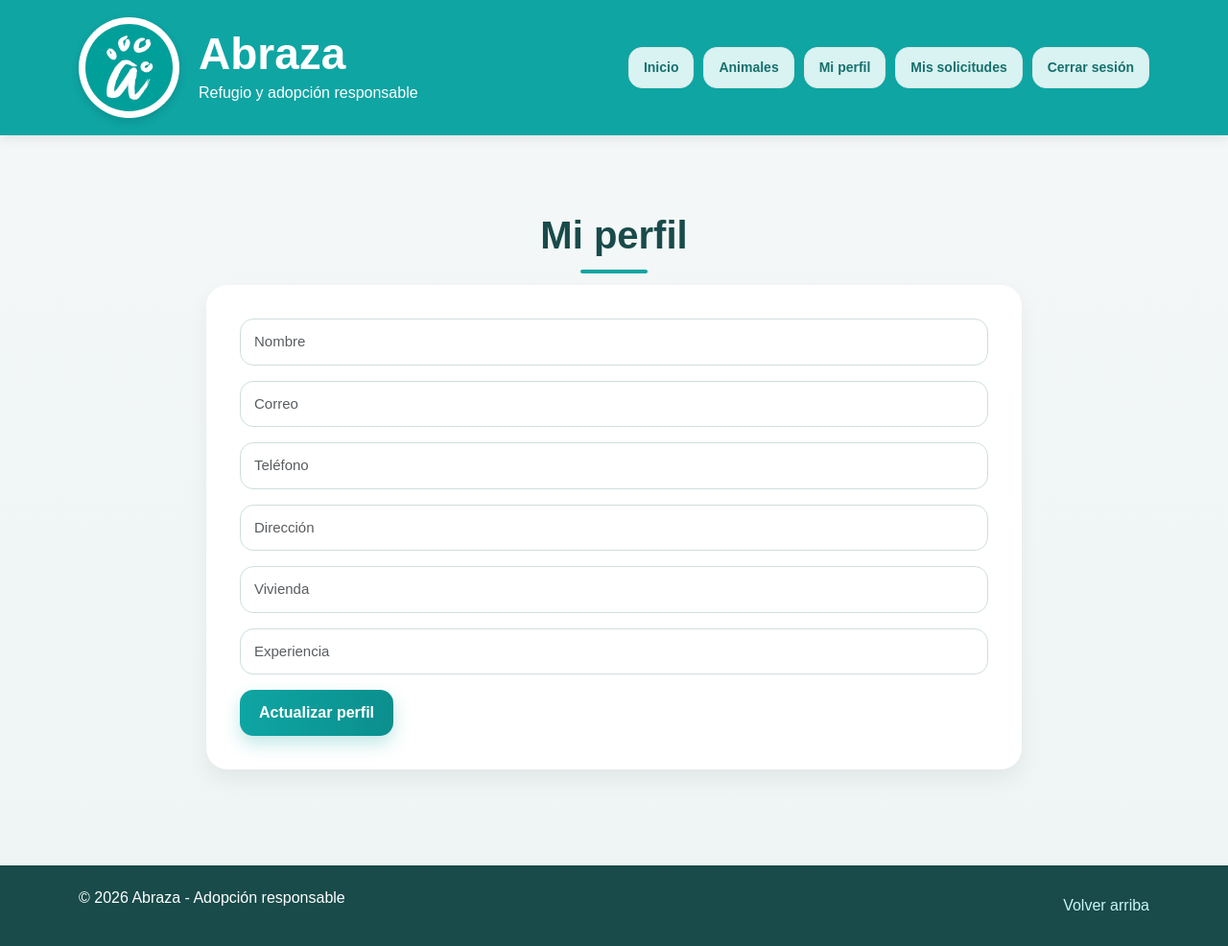
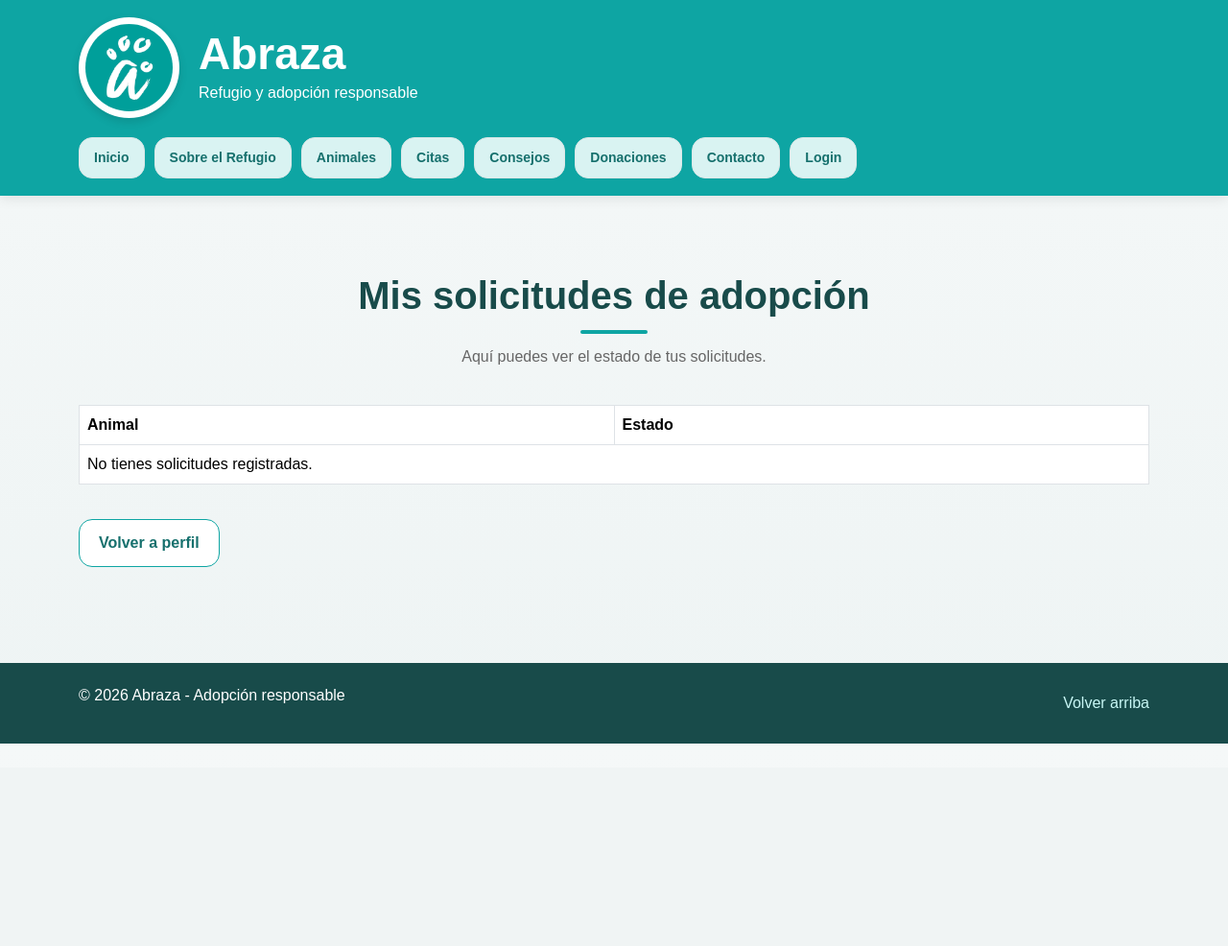
Before and after one commit to Fidelitas-Ambiente-Web-Cliente-Servidor/sc502-ln-proyecto-grupo-2-lunes, a PHP site: page /app/views/usuario/mis-solicitudes.php in a window 1280 px wide. Shown: the whole page at 96% size. After the commit the page ends 775 px from the top, so only its background shows below. Run offline with PHP 8.4, Linux system fonts and the light colour scheme; some libraries are stand-ins or nearby versions.

Commit message:
mis solicitudes
ahora mis solicitudes es funcional y se puede ver la solicitud que cada usuario tenia

```diff
--- a/app/views/usuario/mis-solicitudes.php
+++ b/app/views/usuario/mis-solicitudes.php
@@ -1,28 +1,54 @@
-<?php $titulo = "Abraza | Mi perfil"; ?>
+<?php $titulo = "Abraza | Mis solicitudes"; ?>
 <?php require_once __DIR__ . '/../layouts/header.php'; ?>
-<?php require_once __DIR__ . '/../layouts/nav-usuario.php'; ?>
+<?php require_once __DIR__ . '/../layouts/nav-publico.php'; ?>
 
 <main>
     <section class="seccion">
         <div class="container">
-            <h2 class="titulo-seccion">Mi perfil</h2>
+            <h2 class="titulo-seccion">Mis solicitudes de adopción</h2>
+            <p class="subtitulo-seccion">
+                Aquí puedes ver el estado de tus solicitudes.
+            </p>
 
-            <?php if (!empty($_SESSION['mensaje_perfil'])): ?>
-                <div class="alert alert-info">
-                    <?= $_SESSION['mensaje_perfil']; unset($_SESSION['mensaje_perfil']); ?>
-                </div>
-            <?php endif; ?>
+            <div class="table-responsive">
+                <table class="table table-bordered">
+                    <thead>
+                        <tr>
+                            <th>Animal</th>
+                            <th>Estado</th>
+                        </tr>
+                    </thead>
+                    <tbody>
+                        <?php if (!empty($solicitudes)): ?>
+                            <?php foreach ($solicitudes as $s): ?>
+                                <tr>
+                                    <td><?= htmlspecialchars($s['nombre_animal']); ?></td>
 
-            <form action="index.php?accion=actualizarPerfil" method="post" class="formulario-proyecto">
-                <input type="text" name="nombre" class="form-control mb-3" value="<?= htmlspecialchars($usuario['nombre'] ?? ''); ?>" placeholder="Nombre">
-                <input type="text" name="correo" class="form-control mb-3" value="<?= htmlspecialchars($usuario['correo'] ?? ''); ?>" placeholder="Correo">
-                <input type="text" name="telefono" class="form-control mb-3" value="<?= htmlspecialchars($usuario['telefono'] ?? ''); ?>" placeholder="Teléfono">
-                <input type="text" name="direccion" class="form-control mb-3" value="<?= htmlspecialchars($usuario['direccion'] ?? ''); ?>" placeholder="Dirección">
-                <input type="text" name="vivienda" class="form-control mb-3" value="<?= htmlspecialchars($usuario['vivienda'] ?? ''); ?>" placeholder="Vivienda">
-                <input type="text" name="experiencia" class="form-control mb-3" value="<?= htmlspecialchars($usuario['experiencia'] ?? ''); ?>" placeholder="Experiencia">
+                                    <td>
+                                        <?php if ($s['estado'] === 'Pendiente'): ?>
+                                            <span class="badge bg-warning text-dark">Pendiente</span>
+                                        <?php elseif ($s['estado'] === 'Aprobada'): ?>
+                                            <span class="badge bg-success">Aprobada</span>
+                                        <?php else: ?>
+                                            <span class="badge bg-danger">Denegada</span>
+                                        <?php endif; ?>
+                                    </td>
+                                </tr>
+                            <?php endforeach; ?>
+                        <?php else: ?>
+                            <tr>
+                                <td colspan="4">No tienes solicitudes registradas.</td>
+                            </tr>
+                        <?php endif; ?>
+                    </tbody>
+                </table>
+            </div>
 
-                <button type="submit" class="btn boton-principal">Actualizar perfil</button>
-            </form>
+            <div style="margin-top: 20px;">
+                <a href="index.php?accion=perfil" class="btn boton-secundario">
+                    Volver a perfil
+                </a>
+            </div>
         </div>
     </section>
 </main>
```
